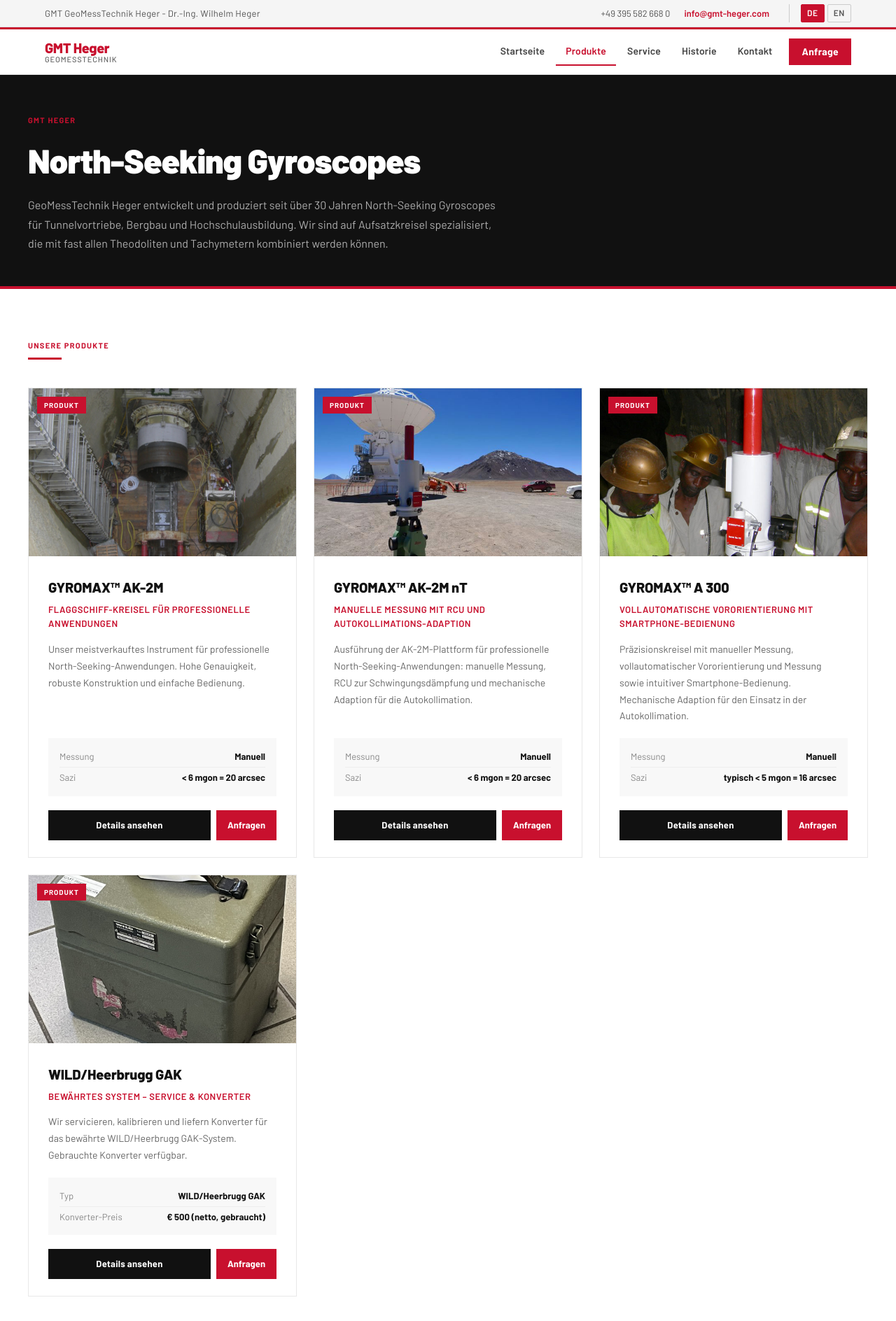
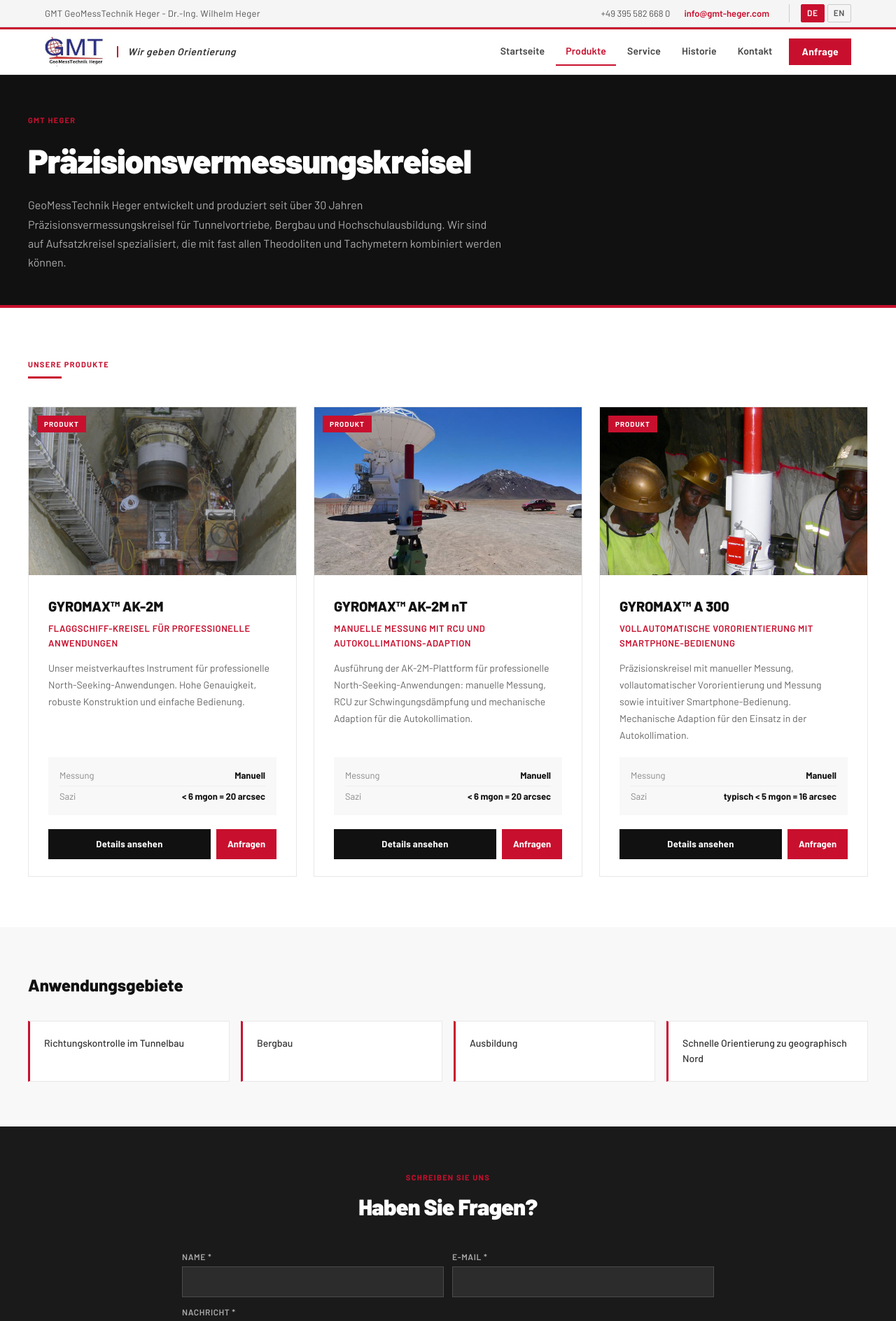
Before and after one commit to sonyaarom/heger-website, a Next.js app: page /gyroscopes in a window 1280 px wide. Shown: the top 1888 px of the page at 70% size. Built offline with nearby package versions, Linux system fonts and the light colour scheme.

Commit message:
Refactor gyroscope product detail to support video display and update navigation with new logo; localize content descriptions for precision measurement gyroscopes.

```diff
--- a/components/Navigation.tsx
+++ b/components/Navigation.tsx
@@ -4,6 +4,7 @@
 import { usePathname, useRouter } from 'next/navigation'
 import { useEffect, useState } from 'react'
 import { useApp } from './AppContext'
+import { assetUrl } from '@/lib/assetUrl'
 
 const ACCENT = '#c8102e'
 const ACCENT_HOVER = '#a00d25'
@@ -116,40 +117,45 @@
           <Link
             href="/"
             onClick={() => setMenuOpen(false)}
+            aria-label={c.site.fullName}
             style={{
               background: 'none',
               border: 'none',
               cursor: 'pointer',
               display: 'flex',
               alignItems: 'center',
-              gap: 12,
+              gap: 14,
               padding: 0,
               textDecoration: 'none',
             }}
           >
-            <div style={{ display: 'flex', flexDirection: 'column', lineHeight: 1.1 }}>
+            <img
+              src={assetUrl('/pics/gmt-logo.jpg')}
+              alt={c.site.fullName}
+              style={{
+                height: 44,
+                width: 'auto',
+                display: 'block',
+                objectFit: 'contain',
+              }}
+            />
+            {!isMobile && (
               <span
                 style={{
-                  fontSize: 20,
-                  fontWeight: 800,
-                  color: ACCENT,
-                  letterSpacing: '-0.02em',
+                  fontSize: 14,
+                  fontWeight: 600,
+                  color: '#333',
+                  letterSpacing: '0.04em',
+                  fontStyle: 'italic',
+                  borderLeft: `2px solid ${ACCENT}`,
+                  paddingLeft: 14,
+                  lineHeight: 1.2,
+                  whiteSpace: 'nowrap',
                 }}
               >
-                {c.site.name}
+                Wir geben Orientierung
               </span>
-              <span
-                style={{
-                  fontSize: 11,
-                  color: '#666',
-                  letterSpacing: '0.08em',
-                  textTransform: 'uppercase',
-                  fontWeight: 500,
-                }}
-              >
-                GeoMessTechnik
-              </span>
-            </div>
+            )}
           </Link>
 
           {!isMobile && (
--- a/data/content.json
+++ b/data/content.json
@@ -3,7 +3,7 @@
     "site": {
       "name": "GMT Heger",
       "fullName": "GMT GeoMessTechnik Heger - Dr.-Ing. Wilhelm Heger",
-      "description": "North-Seeking Gyroscopes für Tunnelbau, Bergbau und Ausbildung",
+      "description": "Präzisionsvermessungskreisel für Tunnelbau, Bergbau und Ausbildung",
       "phone": "+49 395 582 668 0",
       "email": "info@gmt-heger.com",
       "address": "Mühlenstraße 9, 17039 Wulkenzin, Deutschland"
@@ -18,9 +18,9 @@
     "enquireCta": "Anfrage",
     "home": {
       "eyebrow": "Präzisionsinstrumente",
-      "heroTitle": "North-Seeking\nGyroscopes",
+      "heroTitle": "Präzisionsvermessungskreisel",
       "heroSubtitle": "Präzisionstechnik seit über 30 Jahren",
-      "heroDesc": "GeoMessTechnik Heger entwickelt und produziert North-Seeking Gyroscopes für Tunnelvortriebe, Bergbau und Hochschulausbildung. Spezialisiert auf Aufsatzkreisel für alle gängigen Theodolite und Tachymeter.",
+      "heroDesc": "GeoMessTechnik Heger entwickelt und produziert Präzisionsvermessungskreisel für Tunnelvortriebe, Bergbau und Hochschulausbildung. Spezialisiert auf Aufsatzkreisel für alle gängigen Theodolite und Tachymeter.",
       "heroCta1": "Zu den Produkten",
       "heroCta2": "Kontakt aufnehmen",
       "kpiLabels": {
@@ -32,11 +32,11 @@
       "offerEyebrow": "Was wir bieten",
       "sectionsTitle": "Unsere Leistungen",
       "boxes": [
-        { "title": "North-Seeking Gyroscopes", "desc": "Präzise Aufsatzkreisel kompatibel mit fast allen Theodoliten und Tachymetern. Schnelle geographische Nord-Fixierung in unter 15 Minuten.", "link": "/gyroscopes", "cta": "Produkte ansehen" },
+        { "title": "Präzisionsvermessungskreisel", "desc": "Präzise Aufsatzkreisel kompatibel mit fast allen Theodoliten und Tachymetern. Schnelle geographische Nord-Fixierung in unter 15 Minuten.", "link": "/gyroscopes", "cta": "Produkte ansehen" },
         { "title": "Service & Kalibrierung", "desc": "Kalibrierung, Reparatur und Wartung von Vermessungskreiseln. Professioneller Vor-Ort-Service und Schulungen durch erfahrene Ingenieure.", "link": "/service", "cta": "Service ansehen" },
-        { "title": "Ankauf", "desc": "Wir kaufen ständig neue, gebrauchte und historische Vermessungsinstrumente sowie Zubehör und Literatur an.", "link": "/contact", "cta": "Ankauf anfragen" }
+        { "title": "Distributoren", "desc": "Händler Wilkommen", "link": "/contact", "cta": "Kontakt anfragen" }
       ],
-      "gyromaxTitle": "GYROMAX™ North-Seeking Gyroscopes",
+      "gyromaxTitle": "GYROMAX™ Präzisionsvermessungskreisel",
       "gyromaxSubtitle": "Flaggschiff-Instrument für professionelle Anwendungen",
       "gyromaxDesc": "Mit GYROMAX™ kann geographisch Nord innerhalb von 15 Minuten fixiert werden. Die Berechnung und Verfolgung erfolgt auf drei verschiedene Arten. Fernbedienung, Bluetooth®-Datenübertragung und einfachste Bedienung zeichnen das System aus.",
       "techRows": [
@@ -50,8 +50,8 @@
       "applicationsEyebrow": "Anwendungsgebiete"
     },
     "gyroscopes": {
-      "title": "North-Seeking Gyroscopes",
-      "intro": "GeoMessTechnik Heger entwickelt und produziert seit über 30 Jahren North-Seeking Gyroscopes für Tunnelvortriebe, Bergbau und Hochschulausbildung. Wir sind auf Aufsatzkreisel spezialisiert, die mit fast allen Theodoliten und Tachymetern kombiniert werden können.",
+      "title": "Präzisionsvermessungskreisel",
+      "intro": "GeoMessTechnik Heger entwickelt und produziert seit über 30 Jahren Präzisionsvermessungskreisel für Tunnelvortriebe, Bergbau und Hochschulausbildung. Wir sind auf Aufsatzkreisel spezialisiert, die mit fast allen Theodoliten und Tachymetern kombiniert werden können.",
       "productsTitle": "Unsere Produkte",
       "productBadge": "Produkt",
       "viewDetails": "Details ansehen",
@@ -68,6 +68,7 @@
           "id": "ak2m",
           "name": "GYROMAX™ AK-2M",
           "tagline": "Flaggschiff-Kreisel für professionelle Anwendungen",
+          "video": "/vids/AK-2M2.mp4",
           "img": "/pics/kreisel_1.jpg",
           "images": ["/pics/kreisel_1.jpg", "/pics/kreisel_2.jpg", "/pics/kreisel_3.jpg"],
           "desc": "Unser meistverkauftes Instrument für professionelle North-Seeking-Anwendungen. Hohe Genauigkeit, robuste Konstruktion und einfache Bedienung.",
@@ -137,21 +138,6 @@
             { "brand": "Trimble", "models": ["3603"] },
             { "brand": "Zeiss", "models": ["S10, ELTA"] }
           ]
-        },
-        {
-          "id": "gak",
-          "name": "WILD/Heerbrugg GAK",
-          "tagline": "Bewährtes System – Service & Konverter",
-          "img": "/pics/konverter_1.jpg",
-          "images": ["/pics/konverter_1.jpg", "/pics/konverter_2.jpg", "/pics/konverter_3.jpg"],
-          "desc": "Wir servicieren, kalibrieren und liefern Konverter für das bewährte WILD/Heerbrugg GAK-System. Gebrauchte Konverter verfügbar.",
-          "techRows": [
-            { "label": "Typ", "value": "WILD/Heerbrugg GAK" },
-            { "label": "Konverter-Preis", "value": "€ 500 (netto, gebraucht)" },
-            { "label": "Service", "value": "Kalibrierung & Reparatur" }
-          ],
-          "advantages": ["Bewährte Technologie", "Ersatzteile verfügbar", "Kalibrierservice", "Konverter auf Lager"],
-          "adapters": []
         }
       ],
       "applicationTitle": "Anwendungsgebiete",
@@ -159,7 +145,7 @@
     },
     "service": {
       "title": "Service",
-      "intro": "Wir bieten umfassende Serviceleistungen rund um North-Seeking Gyroscopes und Präzisionsmessinstrumente.",
+      "intro": "Wir bieten umfassende Serviceleistungen rund um Präzisionsvermessungskreisel und Präzisionsmessinstrumente.",
       "requestCta": "Anfrage stellen",
       "items": [
         { "id": "calibration", "title": "Kalibrierung", "desc": "Professionelle Kalibrierung Ihrer Vermessungskreisel nach Herstellerstandards. Kalibrierungszertifikat inklusive. Schnelle Bearbeitungszeiten.", "image": "/pics/konverter_2.jpg" },
@@ -178,7 +164,7 @@
       "intro": "GeoMessTechnik Heger blickt auf eine über 30-jährige Geschichte in der Entwicklung und Fertigung von Präzisionsmessinstrumenten zurück.",
       "eyebrow": "Über uns",
       "heading": "GeoMessTechnik Heger",
-      "content": "GeoMessTechnik Heger wurde gegründet mit dem Ziel, hochpräzise North-Seeking Gyroscopes für industrielle und wissenschaftliche Anwendungen zu entwickeln. Über die Jahrzehnte haben wir uns zum Spezialisten für Aufsatzkreisel entwickelt, die mit fast allen gängigen Theodoliten und Tachymetern kompatibel sind.\n\nUnser GYROMAX™-System setzt seit Jahren Maßstäbe in puncto Genauigkeit, Zuverlässigkeit und Bedienkomfort. Mit kontinuierlicher Weiterentwicklung bleiben wir an der Spitze der Messtechnik.\n\nInhalte werden von GMT Heger ergänzt.",
+      "content": "GeoMessTechnik Heger wurde gegründet mit dem Ziel, hochpräzise Präzisionsvermessungskreisel für industrielle und wissenschaftliche Anwendungen zu entwickeln. Über die Jahrzehnte haben wir uns zum Spezialisten für Aufsatzkreisel entwickelt, die mit fast allen gängigen Theodoliten und Tachymetern kompatibel sind.\n\nUnser GYROMAX™-System setzt seit Jahren Maßstäbe in puncto Genauigkeit, Zuverlässigkeit und Bedienkomfort. Mit kontinuierlicher Weiterentwicklung bleiben wir an der Spitze der Messtechnik.\n\nInhalte werden von GMT Heger ergänzt.",
       "milestonesHeading": "Meilensteine",
       "milestones": [
         { "year": "1990er", "label": "Gründung GeoMessTechnik Heger" },
@@ -191,7 +177,7 @@
     },
     "contact": {
       "title": "Kontakt",
-      "intro": "Wir helfen Ihnen gerne bei allen Fragen zu unseren North-Seeking Gyroscopes und Dienstleistungen. Nehmen Sie Kontakt auf.",
+      "intro": "Wir helfen Ihnen gerne bei allen Fragen zu unseren Präzisionsvermessungskreisel und Dienstleistungen. Nehmen Sie Kontakt auf.",
       "directContact": "Direkter Kontakt",
       "contactForm": "Kontaktformular",
       "distributorTitle": "Distributor werden",
@@ -222,7 +208,7 @@
     "footer": {
       "ctaHeading": "Nehmen Sie Kontakt auf",
       "ctaSub": "Wir beraten Sie gerne zu unseren Produkten und Dienstleistungen.",
-      "tagline": "Entwicklung, Fertigung und Service von North-Seeking Gyroscopes seit über 30 Jahren.",
+      "tagline": "Entwicklung, Fertigung und Service von Präzisionsvermessungskreisel seit über 30 Jahren.",
       "quicklinks": "Schnellzugriff",
       "contactHead": "Kontakt",
       "addressHead": "Adresse",
@@ -305,6 +291,7 @@
           "id": "ak2m",
           "name": "GYROMAX™ AK-2M",
           "tagline": "Flagship gyroscope for professional applications",
+          "video": "/vids/AK-2M2.mp4",
           "img": "/pics/kreisel_1.jpg",
           "images": ["/pics/kreisel_1.jpg", "/pics/kreisel_2.jpg", "/pics/kreisel_3.jpg"],
           "desc": "Our best-selling instrument for professional North-Seeking applications. High accuracy, robust construction and easy operation.",
@@ -374,21 +361,6 @@
             { "brand": "Trimble", "models": ["3603"] },
             { "brand": "Zeiss", "models": ["S10, ELTA"] }
           ]
-        },
-        {
-          "id": "gak",
-          "name": "WILD/Heerbrugg GAK",
-          "tagline": "Proven system – service & converters",
-          "img": "/pics/konverter_1.jpg",
-          "images": ["/pics/konverter_1.jpg", "/pics/konverter_2.jpg", "/pics/konverter_3.jpg"],
-          "desc": "We service, calibrate and supply converters for the proven WILD/Heerbrugg GAK system. Used converters available.",
-          "techRows": [
-            { "label": "Type", "value": "WILD/Heerbrugg GAK" },
-            { "label": "Converter price", "value": "€ 500 (net, used)" },
-            { "label": "Service", "value": "Calibration & Repair" }
-          ],
-          "advantages": ["Proven technology", "Spare parts available", "Calibration service", "Converters in stock"],
-          "adapters": []
         }
       ],
       "applicationTitle": "Fields of Application",
```
Also changed, not shown: app/(site)/gyroscopes/page.tsx (+88 -30 lines), components/Gyroscope3D.tsx (added, +84 -0 lines), .claude/launch.json (added), app/globals.css (line endings or trailing spaces), public/pics/gmt-logo.jpg (added), 1 other file (tests, documents, lock files or other folders).
